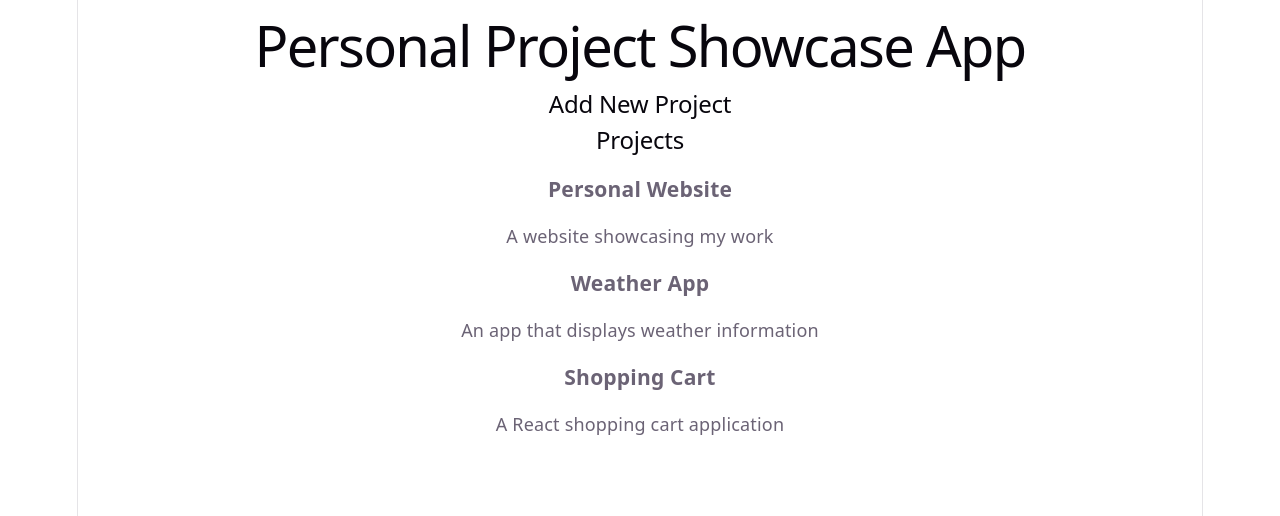
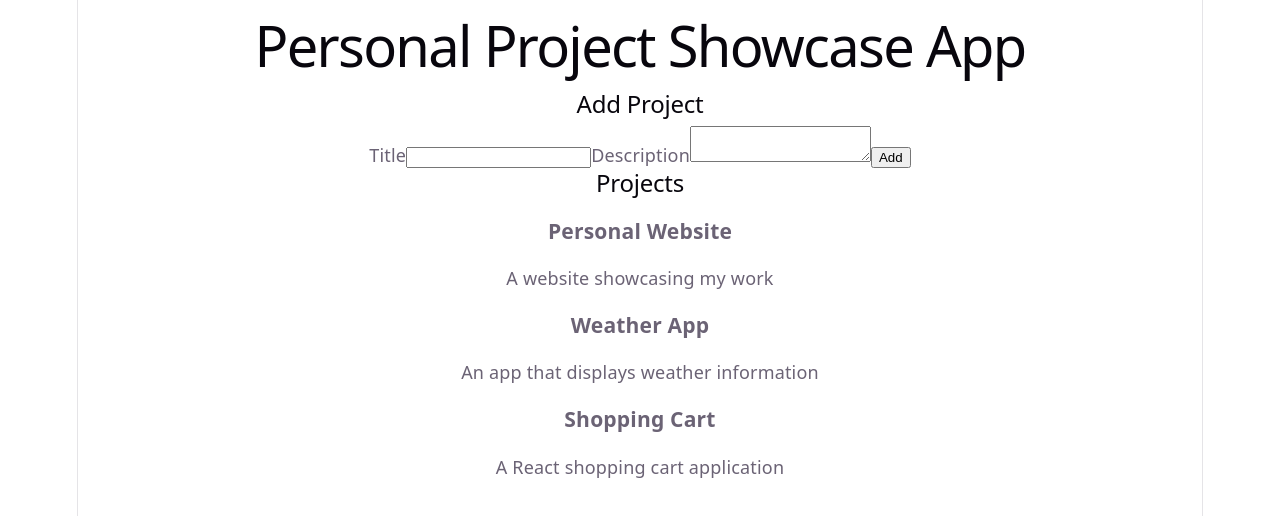
Before and after one commit to a-gbatie/React-Portfolio-Platform, a React (Vite) app: page / in a window 1280 px wide. Shown: the top 516 px of the page. Built offline with nearby package versions, Linux system fonts and the light colour scheme.

Commit message:
added form functionality

```diff
--- a/src/App.jsx
+++ b/src/App.jsx
@@ -1,9 +1,10 @@
+import { useState } from "react";
 import ProjectForm from "./components/ProjectForm";
 import SearchBar from "./components/SearchBar";
 import ProjectList from "./components/ProjectList";
 
 function App() {
-  const projects = [
+  const [projects, setProjects] = useState([
     {
       id: 1,
       title: "Personal Website",
@@ -19,13 +20,20 @@
       title: "Shopping Cart",
       description: "A React shopping cart application",
     },
-  ];
+  ]);
+
+  function addNewProject(newProject) {
+    setProjects((prevProjects) => [
+      ...prevProjects,
+      { ...newProject, id: crypto.randomUUID() },
+    ]);
+  }
 
   return (
     <div className="App">
       <h1>Personal Project Showcase App</h1>
 
-      <ProjectForm />
+      <ProjectForm addNewProject={addNewProject} />
       <SearchBar />
       <ProjectList projects={projects} />
     </div>
--- a/src/components/ProjectForm.jsx
+++ b/src/components/ProjectForm.jsx
@@ -1,5 +1,51 @@
-function ProjectForm() {
-    return <h2>Add New Project</h2>
+import { useState } from "react";
+
+function ProjectForm({ addNewProject }) {
+  const [title, setTitle] = useState("");
+  const [description, setDescription] = useState("");
+
+  function handleSubmit(e) {
+    e.preventDefault();
+
+    if (!title.trim() || !description.trim()) {
+      return;
+    }
+
+    const newProject = {
+      title: title.trim(),
+      description: description.trim(),
+    };
+
+    addNewProject(newProject);
+
+    setTitle("");
+    setDescription("");
+  }
+
+  return (
+    <form onSubmit={handleSubmit}>
+      <h2>Add Project</h2>
+
+      <label htmlFor="project-title">Title</label>
+      <input
+        id="project-title"
+        type="text"
+        value={title}
+        onChange={(e) => setTitle(e.target.value)}
+        required
+      />
+
+      <label htmlFor="project-description">Description</label>
+      <textarea
+        id="project-description"
+        value={description}
+        onChange={(e) => setDescription(e.target.value)}
+        required
+      />
+
+      <button type="submit">Add</button>
+    </form>
+  );
 }
 
 export default ProjectForm;
```
